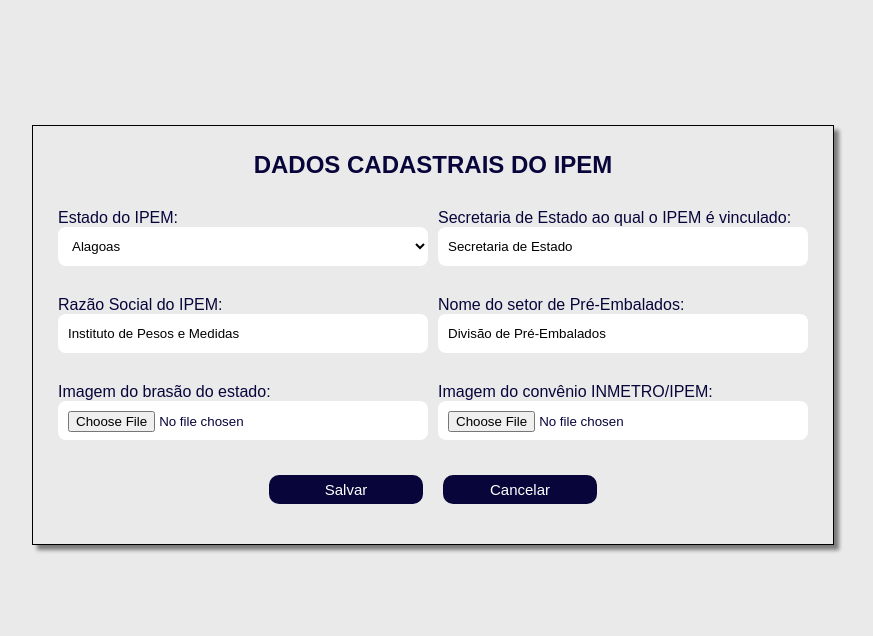
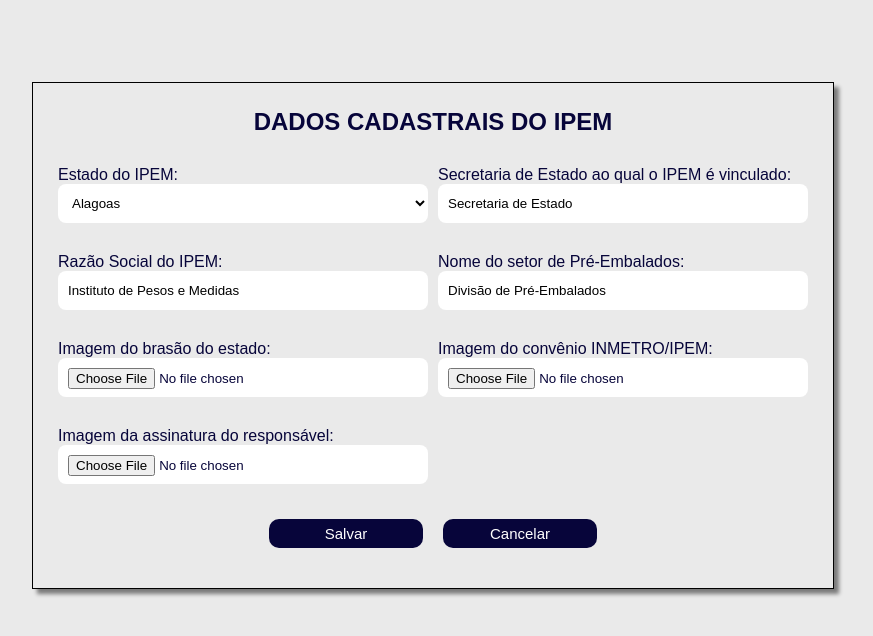
Before and after one commit to adeiltonmsantos/ppkg-utils, a Django app: page /documents/ipem_data/ in a window 1280 px wide. Shown: the part 130-766 px from the top of the page, without its empty margins (207-1080 px from the left). Run offline with Django 5.2, Linux system fonts and the light colour scheme; some web fonts are replaced.

Commit message:
Refactoring all files associated to IPEM data form after changes in some fields. Also some fileds were added

```diff
--- a/appDocuments/forms/ipem_data_register.py
+++ b/appDocuments/forms/ipem_data_register.py
@@ -47,6 +47,11 @@ class IpemDataRegisterForm(forms.Form):
         'SP': 'São Paulo',
         'SE': 'Sergipe',
         'TO': 'Tocantins'
+    }
+
+    img_choices = {
+        's': 'Sim',
+        'n': 'Não'
     }
 
     uf_ipem = forms.ChoiceField(
@@ -99,12 +104,45 @@ class IpemDataRegisterForm(forms.Form):
         }),
     )
 
+    img_uf_checkbox = forms.BooleanField(
+        required=False,
+        label='Apagar',
+        widget=forms.CheckboxInput(attrs={
+            'class': 'img-checkbox',
+        }),
+    )
+
     img_conv = forms.FileField(
         required=False,
         label='Imagem do convênio INMETRO/IPEM',
         widget=forms.FileInput(attrs={
             'class': 'form-file-input',
             'accept': 'image/*'
+        }),
+    )
+
+    img_conv_checkbox = forms.BooleanField(
+        required=False,
+        label='Apagar',
+        widget=forms.CheckboxInput(attrs={
+            'class': 'img-checkbox',
+        }),
+    )
+
+    img_signt = forms.FileField(
+        required=False,
+        label='Imagem da assinatura do responsável',
+        widget=forms.FileInput(attrs={
+            'class': 'form-file-input',
+            'accept': 'image/*'
+        }),
+    )
+
+    img_signt_checkbox = forms.BooleanField(
+        required=False,
+        label='Apagar',
+        widget=forms.CheckboxInput(attrs={
+            'class': 'img-checkbox',
         }),
     )
 
@@ -118,6 +156,7 @@ class IpemDataRegisterForm(forms.Form):
         name_ppkg_ipem = cleaned_data.get('name_ppkg_ipem')
         img_uf = self.files.get('img_uf')
         img_conv = self.files.get('img_conv')
+        img_signt = self.files.get('img_signt')
 
         # Validating uf_ipem
         if len(str(uf_ipem).strip()) == 0:
@@ -154,6 +193,8 @@ class IpemDataRegisterForm(forms.Form):
             self.errors_fields['img_uf'].append('O tamanho da imagem do brasão do estado não pode ser maior que 3MB')  # noqa: E501
         if img_conv and img_conv.size > (3 * 1024 * 1024):
             self.errors_fields['img_conv'].append('O tamanho da imagem do convênio INMETRO/IPEM não pode ser maior que 3MB')  # noqa: E501
+        if img_signt and img_signt.size > (3 * 1024 * 1024):
+            self.errors_fields['img_signt'].append('O tamanho da imagem do responsável não pode ser maior que 3MB')  # noqa: E501
 
         if self.errors_fields:
             raise ValidationError(self.errors_fields)
--- a/appDocuments/templates/appDocuments/pages/ipem_data.html
+++ b/appDocuments/templates/appDocuments/pages/ipem_data.html
@@ -7,7 +7,90 @@
 <div class="form-container">
     <h2>{{ title_form }}</h2>
     <form action="{% url "appDocuments:ipem-data-receive" %}" method="post" enctype="multipart/form-data">
-        {% include "global/partials/standard_form.html" %}
+
+        {% comment %} {% include "global/partials/standard_form.html" %} {% endcomment %}
+
+        {% csrf_token %}
+        <div class="fields-container">
+
+            {% for field in form %}
+                {% if field.widget_type != 'file' and field.widget_type != 'checkbox' %}
+                    <div class="form-field-collumn">
+                        {{ field.label_tag }}
+                        <div>
+                            {{ field }}
+                        </div>
+                            {% if field.errors %}
+                            <div class="error-message-form">
+                                {{ field.errors }}
+                            </div>
+                        {% endif %}
+                    </div>
+                {% endif %}
+            {% endfor %}
+
+            <div class="form-field-collumn">
+                {{ form.img_uf.label_tag }}
+                <div class="form-field-row">
+                    {{ form.img_uf }}
+                    {% if path_brasao != 'None' %}
+                        <img class="img_ipem_data" src="{{ MEDIA_URL }}brasao.png" alt="Imagem do brasão do estado do IPEM">
+                        <div class="img-checkbox">
+                            {{ form.img_uf_checkbox.label_tag }}
+                            {{ form.img_uf_checkbox }}
+                        </div>
+                    {% endif %}
+                </div>
+                    {% if field.errors %}
+                    <div class="error-message-form">
+                        {{ field.errors }}
+                    </div>
+                {% endif %}
+            </div>
+
+            <div class="form-field-collumn">
+                {{ form.img_conv.label_tag }}
+                <div class="form-field-row">
+                    {{ form.img_conv }}
+                    {% if path_convenio != 'None' %}
+                        <img class="img_ipem_data" src="{{ MEDIA_URL }}convenio.png" alt="Imagem do convênio INMETRO/IPEM">
+                        <div class="img-checkbox">
+                            {{ form.img_conv_checkbox.label_tag }}
+                            {{ form.img_conv_checkbox }}
+                        </div>
+                    {% endif %}
+                </div>
+                    {% if field.errors %}
+                    <div class="error-message-form">
+                        {{ field.errors }}
+                    </div>
+                {% endif %}
+            </div>
+
+            <div class="form-field-collumn">
+                {{ form.img_signt.label_tag }}
+                <div class="form-field-row">
+                    {{ form.img_signt }}
+                    {% if path_assinatura != 'None' %}
+                        <img class="img_ipem_data" src="{{ MEDIA_URL }}assinatura.png" alt="Imagem da assinatura do responsável pela divisão de Pré-Embalados">
+                        <div class="img-checkbox">
+                            {{ form.img_signt_checkbox.label_tag }}
+                            {{ form.img_signt_checkbox }}
+                        </div>
+                    {% endif %}
+                </div>
+                    {% if field.errors %}
+                    <div class="error-message-form">
+                        {{ field.errors }}
+                    </div>
+                {% endif %}
+            </div>
+
+
+        </div>
+
+
+
         <div class="form-controls">
             <button type="submit" class="form-btn">Salvar</button>
             <button type="reset" class="form-btn">Cancelar</button>
@@ -15,6 +98,7 @@
         {% if form.errors %}
             <p class="error-message-form center">
                 Corrija o(s) erro(s) acima listado(s) e tente novamente
+                {{ form.errors }}
             </p>
             {% if form.non_field_errors %}
                 {% for error in form.non_field_errors %}
--- a/appDocuments/views/ipem_data.py
+++ b/appDocuments/views/ipem_data.py
@@ -27,6 +27,7 @@ class IpemData(View):
         form_data = kwargs.get('form_data', None),
         path_brasao = kwargs.get('path_brasao', None)
         path_convenio = kwargs.get('path_convenio', None)
+        path_assinatura = kwargs.get('path_assinatura', None)
 
         return render(
             self.request,
@@ -37,6 +38,7 @@ class IpemData(View):
                 'title_form': 'DADOS CADASTRAIS DO IPEM',
                 'path_brasao': path_brasao,
                 'path_convenio': path_convenio,
+                'path_assinatura': path_assinatura,
             }
         )
 
@@ -51,11 +53,13 @@ class IpemData(View):
         imgs_path = get_imgs_path()
         path_brasao = str(imgs_path['brasao'])
         path_convenio = str(imgs_path['convenio'])
+        path_assinatura = str(imgs_path['assinatura'])
 
         return self.render_template(
             form=form,
             path_brasao=path_brasao,
-            path_convenio=path_convenio
+            path_convenio=path_convenio,
+            path_assinatura=path_assinatura
         )
 
     def post(self, *args, **kwargs):
@@ -73,27 +77,48 @@ class IpemData(View):
                 'sec_ipem': cleaned_data['sec_ipem'],
                 'rs_ipem': cleaned_data['rs_ipem'],
                 'name_ppkg_ipem': cleaned_data['name_ppkg_ipem'],
+                'img_uf_checkbox': cleaned_data['img_uf_checkbox'],
+                'img_conv_checkbox': cleaned_data['img_conv_checkbox'],
+                'img_signt_checkbox': cleaned_data['img_signt_checkbox'],
             }
 
             # Getting images as objects and inserting then in a list
             imgs = [
-                {'name': 'brasao', 'file': self.request.FILES.get('img_uf', None)},  # noqa: E501
-                {'name': 'convenio', 'file': self.request.FILES.get('img_conv', None)},  # noqa: E501
+                {
+                    'name': 'brasao',
+                    'file': self.request.FILES.get('img_uf', None),
+                    'erase': form_data['img_uf_checkbox']
+                },
+                {
+                    'name': 'convenio',
+                    'file': self.request.FILES.get('img_conv', None),
+                    'erase': form_data['img_conv_checkbox']
+                },
+                {
+                    'name': 'assinatura',
+                    'file': self.request.FILES.get('img_signt', None),
+                    'erase': form_data['img_signt_checkbox']
+                },
             ]
 
             for img in imgs:
-                # Erasing previous files
-                if os.path.exists(f"{settings.MEDIA_ROOT}/{img['name']}.png"):
+                # Erasing file if user selected checkbox
+                if img['erase']:
                     os.remove(f"{settings.MEDIA_ROOT}/{img['name']}.png")
 
                 # Saving new files, if sent
                 if img['file'] is not None:
+                    # Trying removing previuos file saved, if exists
+                    if os.path.exists(f"{settings.MEDIA_ROOT}/{img['name']}.png"):  # noqa:E501
+                        os.remove(f"{settings.MEDIA_ROOT}/{img['name']}.png")
+
                     # Saving file as PNG
                     saveImageAsPng(img['file'], img['name'])
 
             imgs_path = get_imgs_path()
             path_brasao = str(imgs_path['brasao'])
             path_convenio = str(imgs_path['convenio'])
+            path_assinatura = str(imgs_path['assinatura'])
             form = IpemDataRegisterForm(form_data)
 
             messages.success(self.request, 'Dados salvos com sucesso!')
@@ -101,7 +126,8 @@ class IpemData(View):
             return self.render_template(
                 form=form,
                 path_brasao=path_brasao,
-                path_convenio=path_convenio
+                path_convenio=path_convenio,
+                path_assinatura=path_assinatura
             )
         else:
             imgs_path = get_imgs_path()
@@ -113,6 +139,7 @@ class IpemData(View):
                 form_data=self.request.POST,
                 path_brasao=path_brasao,
                 path_convenio=path_convenio,
+                path_assinatura=path_assinatura,
             )
 
         return redirect('appDocuments:ipem-data-send')
--- a/base_static/global/css/global.css
+++ b/base_static/global/css/global.css
@@ -150,6 +150,10 @@ select{
     margin: auto 0 auto 1rem;
 }
 
+.img-checkbox{
+    margin: 0 0.8rem;
+}
+
 /* Flash messages */
 .flash-message-container{
     display: flex;
--- a/base_templates/global/partials/standard_form.html
+++ b/base_templates/global/partials/standard_form.html
@@ -5,12 +5,6 @@
         {{ field.label_tag }}
         <div class="{% if field.widget_type == 'file' %}form-field-row{% endif %}">
             {{ field }}
-                {% if field.name == 'img_uf' and path_brasao != 'None' %}
-                    <img class="img_ipem_data" src="{{ MEDIA_URL }}brasao.png" alt="Imagem do brasão do estado do IPEM">
-                {% endif %}
-                {% if field.name == 'img_conv' and path_convenio != 'None' %}
-                    <img class="img_ipem_data" src="{{ MEDIA_URL }}convenio.png" alt="Imagem do convênio INMETRO/IPEM">
-                {% endif %}
         </div>
             {% if field.errors %}
             <div class="error-message-form">
--- a/utils/appDocuments.py
+++ b/utils/appDocuments.py
@@ -5,7 +5,7 @@ from django.conf import settings
 
 def get_imgs_path():
     # Verifying if images exist
-    imgs = ['brasao', 'convenio']
+    imgs = ['brasao', 'convenio', 'assinatura']
     imgs_path = {}
 
     for img in imgs:
```
